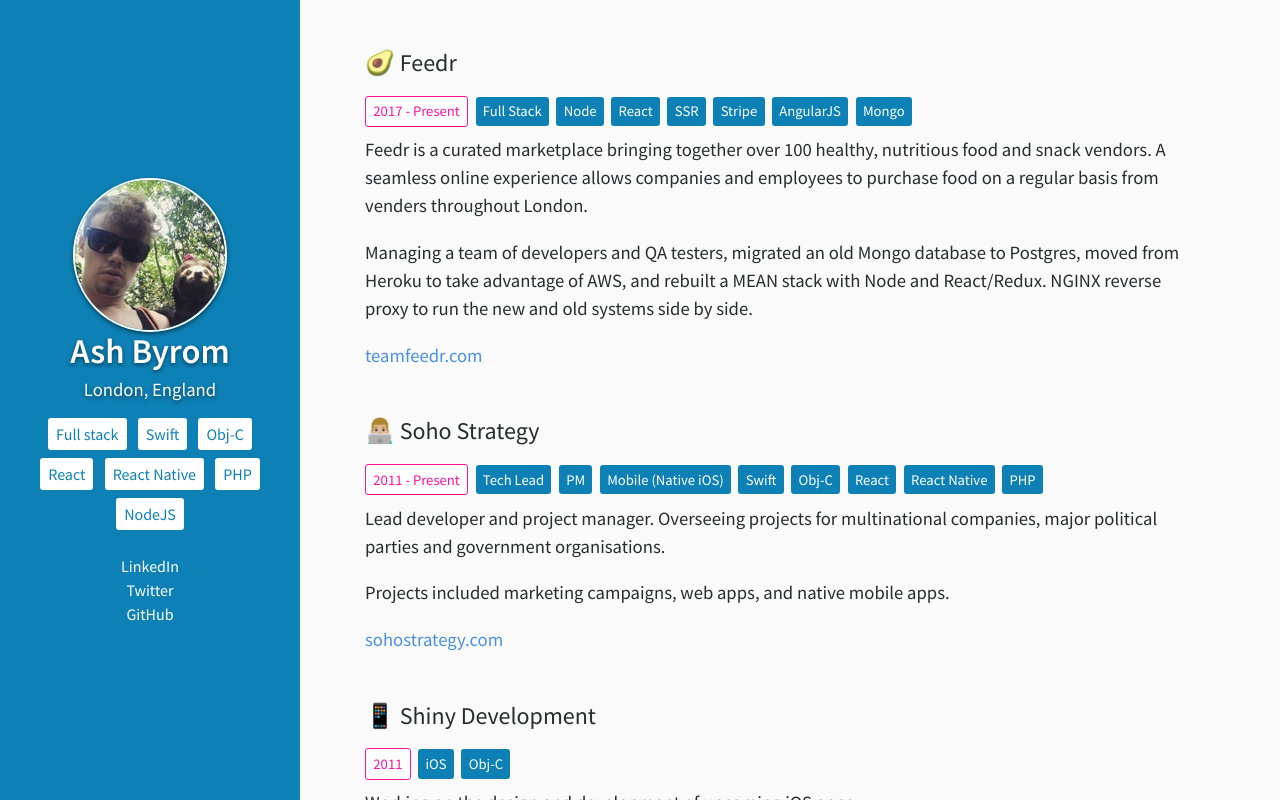
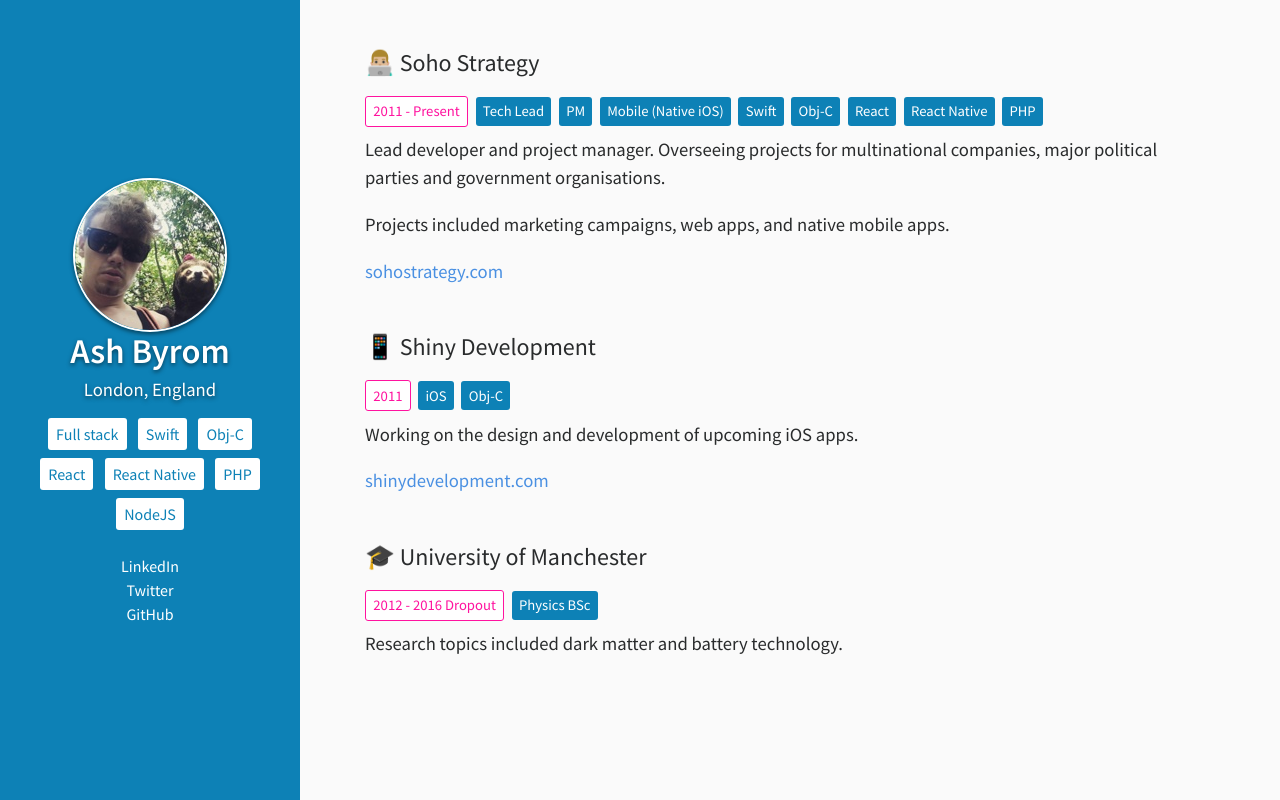
Before and after one commit to byromxyz/byrom.org, a plain HTML site: page index.html in a window 1280 px wide. Drawn offline with nearby package versions, Linux system fonts and the light colour scheme; a script that the page names is missing.

Commit message:
Update index.html

```diff
--- a/index.html
+++ b/index.html
@@ -54,27 +54,6 @@
 					<div class="col">
 						<div id="work" class="section">
 							<div class="work-row">
-								<h3>🥑 Feedr</h3>
-
-								<ul class="strap">
-									<li class="time">2017 - Present</li>
-									<li>Full Stack</li>
-									<li>Node</li>
-									<li>React</li>
-									<li>SSR</li>
-									<li>Stripe</li>
-									<li>AngularJS</li>
-									<li>Mongo</li>
-								</ul>
-
-								<p>Feedr is a curated marketplace bringing together over 100 healthy, nutritious food and snack vendors. A seamless online experience allows companies and employees to purchase food on a regular basis from venders throughout London.</p>
-
-								<p>Managing a team of developers and QA testers, migrated an old Mongo database to Postgres, moved from Heroku to take advantage of AWS, and rebuilt a MEAN stack with Node and React/Redux. NGINX reverse proxy to run the new and old systems side by side.</p>
-
-								<p><a href="https://www.teamfeedr.com">teamfeedr.com</a></p>
-							</div>
-
-							<div class="work-row">
 								<h3>👨🏼‍💻 Soho Strategy</h3>
 
 								<ul class="strap">
```
